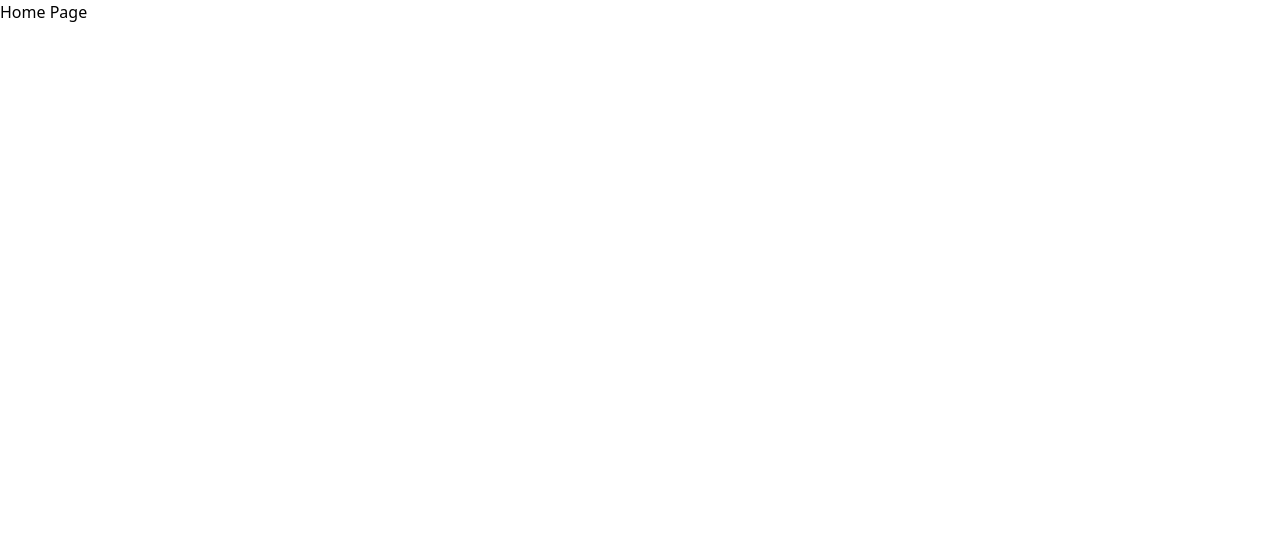
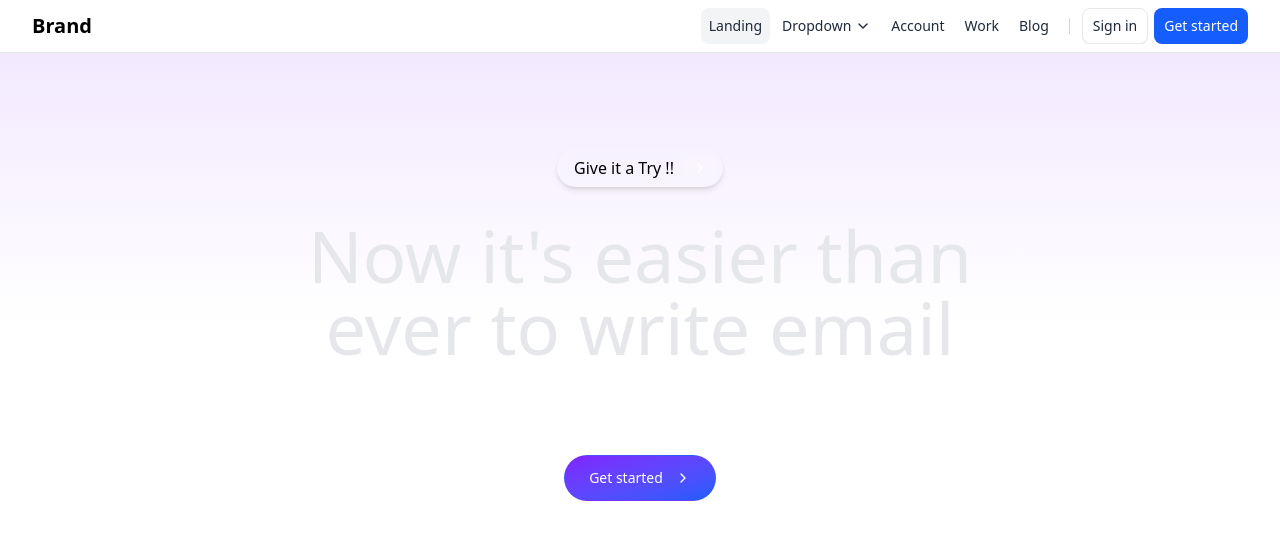
Before and after one commit to shivam3981/Easemail.ai, a Next.js app in the folder frontend/: page / in a window 1280 px wide. Shown: the top 540 px of the page. Built offline with nearby package versions, Linux system fonts and the light colour scheme.

Commit message:
New Pages

```diff
--- a/frontend/src/app/page.jsx
+++ b/frontend/src/app/page.jsx
@@ -1,9 +1,98 @@
+// import React from 'react'
+
+// const Home = () => {
+//   return (
+//     <div>
+//       <h1 class='font-bold text-center text-5xl'>Home Page </h1>
+//       <br />
+
+//         <h3 class='text-center'> Work Under Progress !!</h3>
+//     </div>
+//   )
+// }
+
+// export default Home;
 import React from 'react'
+import Navbar from './(main)/Navbar';
 
 const Home = () => {
   return (
-    <div>Home Page</div>
+    <div>
+      <Navbar />
+      <>
+  {/* Hero */}
+  <div className="bg-linear-to-b from-violet-600/10 via-transparent">
+    <div className="max-w-[85rem] mx-auto px-4 sm:px-6 lg:px-8 py-24 space-y-8">
+      {/* Announcement Banner */}
+      <div className="flex justify-center">
+        <a
+          className="group inline-flex items-center bg-white/10 hover:bg-white/10 border border-white/10 p-1 ps-4 rounded-full shadow-md focus:outline-hidden focus:bg-white/10"
+          href="../figma.html"
+        >
+          <p className="me-2 text-black">Give it a Try !!</p>
+          <span className="group-hover:bg-white/10 py-1.5 px-2.5 flex justify-center items-center gap-x-2 rounded-full bg-white/10 font-semibold text-white text-sm">
+            <svg
+              className="shrink-0 size-4"
+              xmlns="http://www.w3.org/2000/svg"
+              width={24}
+              height={24}
+              viewBox="0 0 24 24"
+              fill="none"
+              stroke="currentColor"
+              strokeWidth={2}
+              strokeLinecap="round"
+              strokeLinejoin="round"
+            >
+              <path d="m9 18 6-6-6-6" />
+            </svg>
+          </span>
+        </a>
+      </div>
+      {/* End Announcement Banner */}
+      {/* Title */}
+      <div className="max-w-3xl text-center mx-auto">
+        <h1 className="block font-medium text-gray-200 text-4xl sm:text-5xl md:text-6xl lg:text-7xl hover:text-wrap hover:text-blue-500 cursor-pointer ">
+          Now it's easier than ever to write email
+        </h1>
+      </div>
+      {/* End Title */}
+      <div className="max-w-3xl text-center mx-auto">
+        <p className="text-lg text-white/70">
+          Preline is a large open-source project, crafted with Tailwind CSS
+          framework by Hmlstream.
+        </p>
+      </div>
+      {/* Buttons */}
+      <div className="text-center">
+        <a
+          className="inline-flex justify-center items-center gap-x-3 text-center bg-linear-to-tl from-blue-600 to-violet-600 shadow-lg shadow-transparent hover:shadow-blue-700/50 border border-transparent text-white text-sm font-medium rounded-full focus:outline-hidden focus:shadow-blue-700/50 py-3 px-6 cursor-pointer"
+          href="#"
+        >
+          Get started
+          <svg
+            className="shrink-0 size-4"
+            xmlns="http://www.w3.org/2000/svg"
+            width={24}
+            height={24}
+            viewBox="0 0 24 24"
+            fill="none"
+            stroke="currentColor"
+            strokeWidth={2}
+            strokeLinecap="round"
+            strokeLinejoin="round"
+          >
+            <path d="m9 18 6-6-6-6" />
+          </svg>
+        </a>
+      </div>
+      {/* End Buttons */}
+    </div>
+  </div>
+  {/* End Hero */}
+</>
+
+    </div>
   )
 }
 
-export default Home
+export default Home;
```
